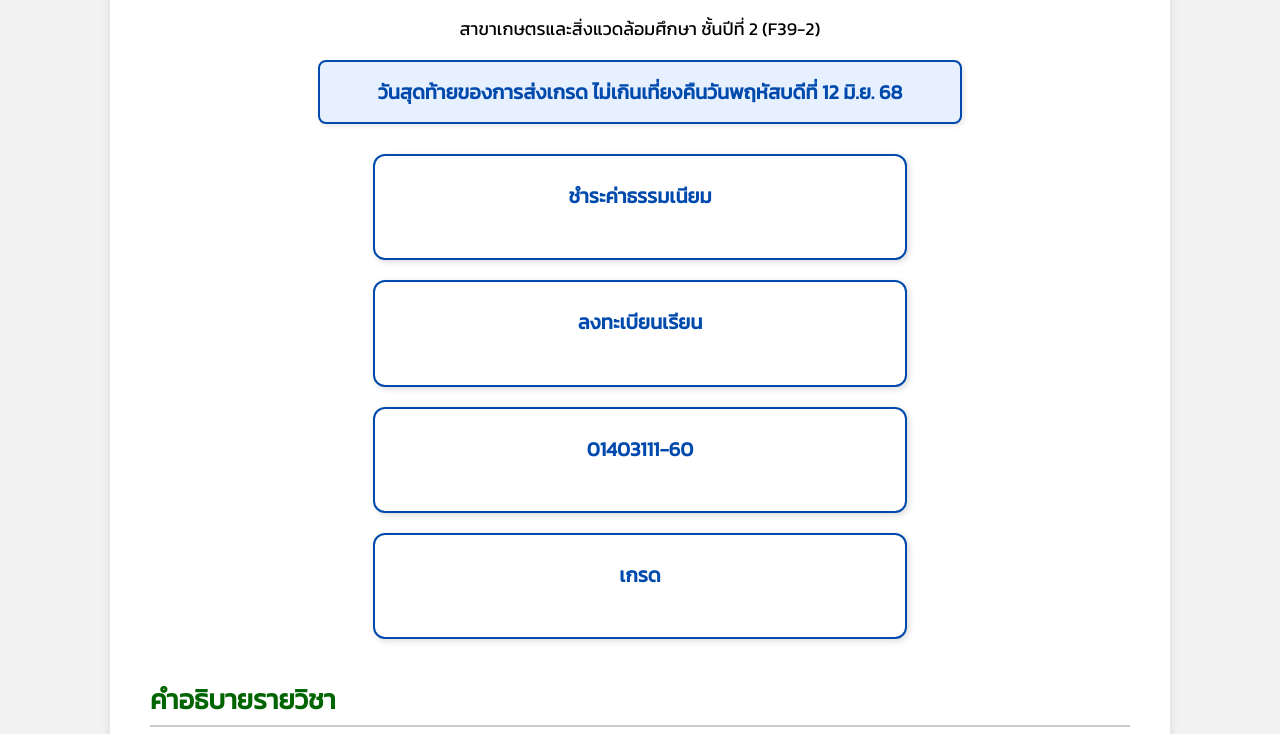
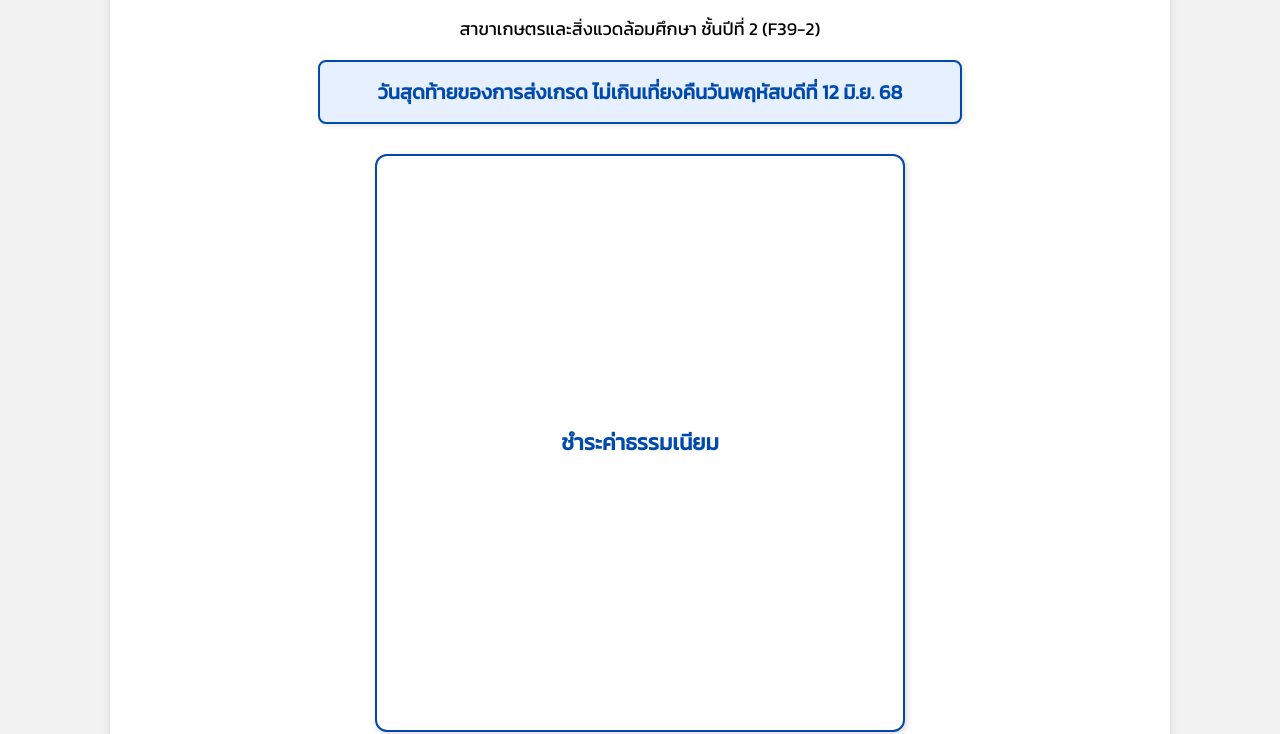
Before and after one commit to Methee77/24F39, a plain HTML site: page Summer.html in a window 1280 px wide. Shown: the part 101-835 px from the top of the page. Drawn offline with Linux system fonts and the light colour scheme.

Commit message:
Summer.html

```diff
--- a/Summer.html
+++ b/Summer.html
@@ -39,40 +39,40 @@
       color: #004aad;
       font-weight: bold;
       text-align: center;
-      font-family: "Kanit", Tahoma, sans-serif;
       font-size: 20px;
       box-shadow: 2px 2px 5px rgba(0,0,0,0.1);
     }
 
-    /* กล่องปุ่ม */
-    .info-boxes {
+    /* กล่องข้อมูล */
+    .info-box-container {
       display: flex;
       flex-wrap: wrap;
       justify-content: center;
       gap: 20px;
-      margin: 20px auto;
-      width: 14.12cm;
-      height: 12.84cm;
+      margin: 30px auto;
     }
 
     .info-box {
-      flex: 1 1 45%;
+      width: 12.84cm;
+      height: 14.12cm;
       background-color: #ffffff;
       border: 2px solid #004aad;
       border-radius: 12px;
-      padding: 25px;
-      font-size: 20px;
+      padding: 20px;
+      font-size: 22px;
       color: #004aad;
-      font-family: "Kanit", Tahoma, sans-serif;
       font-weight: bold;
       text-align: center;
       cursor: pointer;
       box-shadow: 2px 2px 6px rgba(0,0,0,0.15);
       transition: transform 0.1s ease-in-out, box-shadow 0.1s ease-in-out;
+      display: flex;
+      align-items: center;
+      justify-content: center;
     }
 
     .info-box:active {
-      transform: translateY(2px);
+      transform: translateY(3px);
       box-shadow: inset 0 2px 4px rgba(0,0,0,0.3);
     }
 
@@ -136,13 +136,13 @@
   <h1>ภาคฤดูร้อน พ.ศ. 2568</h1>
   <p style="text-align: center;">สาขาเกษตรและสิ่งแวดล้อมศึกษา ชั้นปีที่ 2 (F39-2)</p>
 
-  <!-- กล่องประกาศวันสุดท้าย -->
+  <!-- กล่องประกาศ -->
   <div class="announcement">
     วันสุดท้ายของการส่งเกรด ไม่เกินเที่ยงคืนวันพฤหัสบดีที่ 12 มิ.ย. 68
   </div>
 
-  <!-- กล่องปุ่ม -->
-  <div class="info-boxes">
+  <!-- กล่องข้อมูล 4 กล่อง -->
+  <div class="info-box-container">
     <div class="info-box">ชำระค่าธรรมเนียม</div>
     <div class="info-box">ลงทะเบียนเรียน</div>
     <div class="info-box">01403111-60</div>
```
